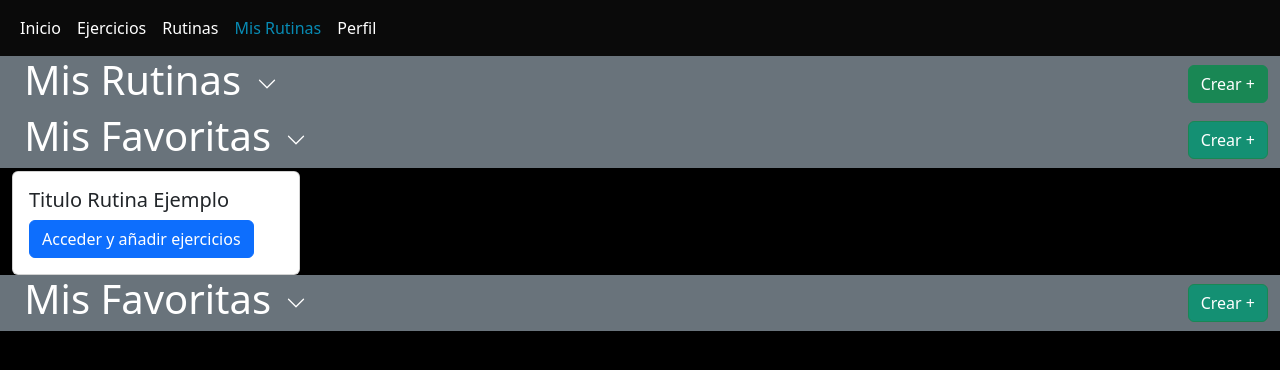
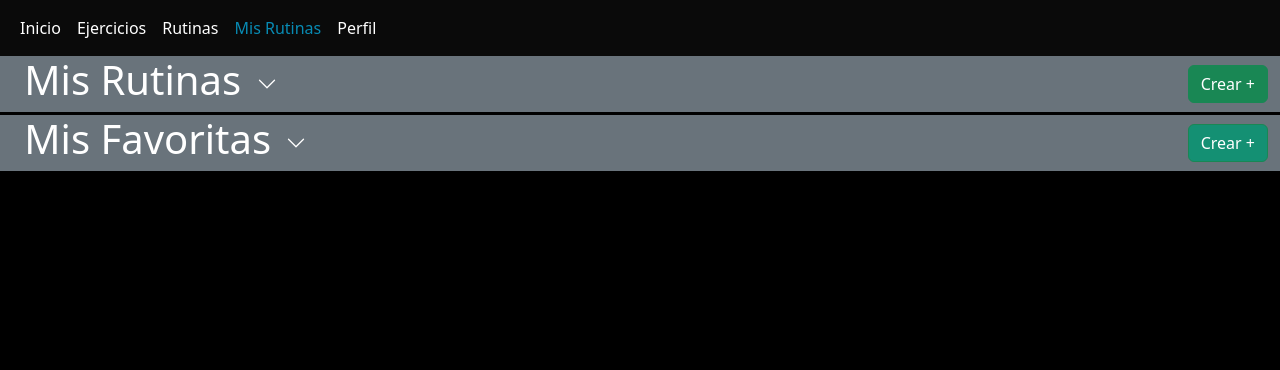
Before and after one commit to juanjosetpc/Proyecto.github.io, a plain HTML site: page miRutina.html in a window 1280 px wide. Drawn offline with nearby package versions, Linux system fonts and the light colour scheme.

Commit message:
habia machacado el misrutinas.html del commit de javi, ahora creo que esta arreglado

```diff
--- a/miRutina.html
+++ b/miRutina.html
@@ -1,24 +1,18 @@
 <!DOCTYPE html>
 <html lang="en">
-
 <head>
     <meta charset="UTF-8">
     <meta http-equiv="X-UA-Compatible" content="IE=edge">
     <meta name="viewport" content="width=device-width, initial-scale=1.0">
-  <link href="https://cdn.jsdelivr.net/npm/bootstrap@5.3.0-alpha1/dist/css/bootstrap.min.css" rel="stylesheet"
-    integrity="sha384-GLhlTQ8iRABdZLl6O3oVMWSktQOp6b7In1Zl3/Jr59b6EGGoI1aFkw7cmDA6j6gD" crossorigin="anonymous">
-  <script src="https://cdn.jsdelivr.net/npm/bootstrap@5.3.0-alpha1/dist/js/bootstrap.bundle.min.js"
-    integrity="sha384-w76AqPfDkMBDXo30jS1Sgez6pr3x5MlQ1ZAGC+nuZB+EYdgRZgiwxhTBTkF7CXvN"
-    crossorigin="anonymous"></script>
+    <link href="https://cdn.jsdelivr.net/npm/bootstrap@5.3.0-alpha1/dist/css/bootstrap.min.css" rel="stylesheet" integrity="sha384-GLhlTQ8iRABdZLl6O3oVMWSktQOp6b7In1Zl3/Jr59b6EGGoI1aFkw7cmDA6j6gD" crossorigin="anonymous">
+    <script src="https://cdn.jsdelivr.net/npm/bootstrap@5.3.0-alpha1/dist/js/bootstrap.bundle.min.js" integrity="sha384-w76AqPfDkMBDXo30jS1Sgez6pr3x5MlQ1ZAGC+nuZB+EYdgRZgiwxhTBTkF7CXvN" crossorigin="anonymous"></script>
     <link href="styles/miRutinaStyle.css" rel="stylesheet">
     <title>Mis Rutinas</title>
 </head>
-
 <body>
   <nav class="navbar navbar-expand-lg">
     <div class="container-fluid">
-      <button class="navbar-toggler" type="button" data-bs-toggle="collapse" data-bs-target="#navbarNav"
-        aria-controls="navbarNav" aria-expanded="false" aria-label="Toggle navigation">
+      <button class="navbar-toggler" type="button" data-bs-toggle="collapse" data-bs-target="#navbarNav" aria-controls="navbarNav" aria-expanded="false" aria-label="Toggle navigation">
         <span class="navbar-toggler-icon"></span>
       </button>
       <div class="collapse navbar-collapse" id="navbarNav">
@@ -33,8 +27,7 @@
             <a class="nav-link" href="rutinas.html">Rutinas</a>
           </li>
           <li class="nav-item">
-            <a id="current" class="nav-link active" aria-current="page" href="miRutina.html">Mis Rutinas</a> <span
-              class="visually-hidden">(current page)</span>
+            <a id="current" class="nav-link active" aria-current="page" href="miRutina.html">Mis Rutinas</a> <span class="visually-hidden">(current page)</span>
           </li>
           <li class="nav-item">
             <a class="nav-link" href="perfil.html">Perfil</a>
@@ -51,26 +44,21 @@
 
           <div id="titulo" class="row">
             <div class="col-6 d-flex align-items-center">
-          <h1 id="tituloMisRutinas">Mis Rutinas <svg xmlns="http://www.w3.org/2000/svg" width="30" height="20"
-              fill="currentColor" class="bi bi-chevron-down" viewBox="0 0 16 16">
-              <path fill-rule="evenodd"
-                d="M1.646 4.646a.5.5 0 0 1 .708 0L8 10.293l5.646-5.647a.5.5 0 0 1 .708.708l-6 6a.5.5 0 0 1-.708 0l-6-6a.5.5 0 0 1 0-.708z" />
+              <h1 id="tituloMisRutinas">Mis Rutinas <svg xmlns="http://www.w3.org/2000/svg" width="30" height="20" fill="currentColor" class="bi bi-chevron-down" viewBox="0 0 16 16">
+                  <path fill-rule="evenodd" d="M1.646 4.646a.5.5 0 0 1 .708 0L8 10.293l5.646-5.647a.5.5 0 0 1 .708.708l-6 6a.5.5 0 0 1-.708 0l-6-6a.5.5 0 0 1 0-.708z"/>
                 </svg></h1>
 
             </div>
             <div class="col-6 d-flex justify-content-end align-items-center">
 
-          <button type="button" id="crearNueva" class="btn btn-success float-right" data-bs-toggle="modal"
-            data-bs-target="#staticBackdrop">Crear +</button>
+              <button type="button" id="crearNueva" class="btn btn-success float-right" data-bs-toggle="modal" data-bs-target="#staticBackdrop">Crear +</button>
 
-          <div class="modal fade" id="staticBackdrop" data-bs-backdrop="static" data-bs-keyboard="false" tabindex="-1"
-            aria-labelledby="staticBackdropLabel" aria-hidden="true">
+              <div class="modal fade" id="staticBackdrop" data-bs-backdrop="static" data-bs-keyboard="false" tabindex="-1" aria-labelledby="staticBackdropLabel" aria-hidden="true">
                 <div class="modal-dialog">
                   <div class="modal-content">
                     <div class="modal-header">
-                  <h1 style="color:black;" class="modal-title fs-5" id="staticBackdropLabel">Crear Nueva Rutina</h1>
-                  <button type="button" id="modalClose" class="btn-close" data-bs-dismiss="modal"
-                    aria-label="Close"></button>
+                      <h1 style="color:black;"class="modal-title fs-5" id="staticBackdropLabel">Crear Nueva Rutina</h1>
+                      <button type="button" id="modalClose"class="btn-close" data-bs-dismiss="modal" aria-label="Close"></button>
                     </div>
                     <div class="modal-body">
 
@@ -103,12 +91,13 @@
                     </div>
                     <div class="modal-footer">
 
-                  <button id="aceptar" type="button" class="btn btn-primary" data-bs-dismiss="modal"
-                    aria-label="Close">Aceptar</button>
+                      <button id="aceptar"type="button" class="btn btn-primary" data-bs-dismiss="modal" aria-label="Close">Aceptar</button>
                     </div>
                   </div>
                 </div>
 
+              </div>
+            </div>
           </div>
 
           <div id="miRutina" style="width: 18rem;"class="card">
@@ -131,32 +120,9 @@
               </div>
         </div>
       </div>
-    </div>
-    <div style="width: 18rem;" class="card">
-      <div class="card-body">
-        <h5 class="card-title text-start">Titulo Rutina Ejemplo</h5>
-        <a href="#" class="btn btn-primary">Acceder y añadir ejercicios</a>
-      </div>
-    </div>
-    <div id="rutinasFav">
-      <div id="titulo" class="row">
-        <div class="col-6 d-flex align-items-center">
-          <h1 id="tituloMisFavoritas">Mis Favoritas <svg xmlns="http://www.w3.org/2000/svg" width="30" height="20"
-              fill="currentColor" class="bi bi-chevron-down" viewBox="0 0 16 16">
-              <path fill-rule="evenodd"
-                d="M1.646 4.646a.5.5 0 0 1 .708 0L8 10.293l5.646-5.647a.5.5 0 0 1 .708.708l-6 6a.5.5 0 0 1-.708 0l-6-6a.5.5 0 0 1 0-.708z" />
-            </svg></h1>
-        </div>
-        <div class="col-6 d-flex justify-content-end align-items-center">
-          <button type="button" id="crear" class="btn btn-success float-right">Crear +</button>
-        </div>
-      </div>
-    </div>
-  </div>
 
     <script type="text/javascript" src="scripts/inicio.js"></script>
     <script type="text/javascript" src="scripts/miRutina.js"></script>
     <script src="https://cdn.jsdelivr.net/npm/bootstrap@5.2.3/dist/js/bootstrap.bundle.min.js"></script>
 </body>
-
 </html>
```
Lines whose indentation alone changed are shown as unchanged.
